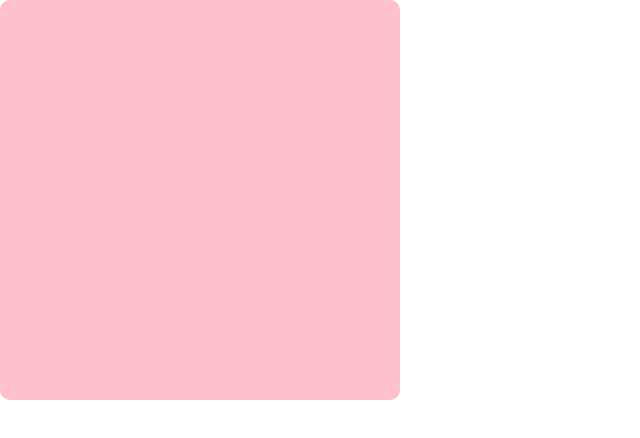
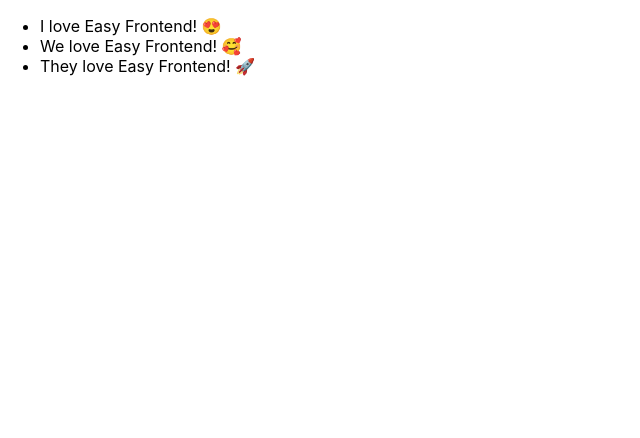
Before and after one commit to hotien2107/React-Hook, a React (Create React App) app: page / in a window 1280 px wide. Shown: the top 438 px of the page, without its empty margins (0-640 px from the left). Built offline with nearby package versions, Linux system fonts and the light colour scheme.

Commit message:
useState path 2 - Todo list

```diff
--- a/src/App.js
+++ b/src/App.js
@@ -1,10 +1,26 @@
+import { useState } from "react";
 import "./App.scss";
-import ColorBox from "./components/colorBox/ColorBox";
+import TodoList from "./components/todoList/TodoList";
 
 function App() {
+  const [todoList, setTodoList] = useState([
+    { id: 1, title: "I love Easy Frontend! 😍 " },
+    { id: 2, title: "We love Easy Frontend! 🥰 " },
+    { id: 3, title: "They love Easy Frontend! 🚀 " },
+  ]);
+
+  function deleteItemClick(item) {
+    const newTodoList = [...todoList];
+    if (todoList.findIndex((x) => x.id === item.id) >= 0) {
+
+      newTodoList.splice(item, 1);
+      setTodoList(newTodoList);
+    }
+  }
+
   return (
     <div className="App">
-      <ColorBox/>
+      <TodoList list={todoList} deleteItemClick={deleteItemClick} />
     </div>
   );
 }
--- a/src/App.scss
+++ b/src/App.scss
@@ -1,3 +1,2 @@
 .App {
-  text-align: center;
 }
--- /dev/null
+++ b/src/components/todoList/TodoList.jsx
@@ -0,0 +1,37 @@
+import React from 'react';
+import PropTypes from 'prop-types';
+
+TodoList.propTypes = {
+    list: PropTypes.array,
+    deleteItemClick: PropTypes.func,
+};
+
+TodoList.defaultProps = {
+    list: [],
+    deleteItemClick: null,
+}
+
+function TodoList(props) {
+    const {list, deleteItemClick} = props;
+
+    function handleDeleteItemClick(item) {
+        if(!deleteItemClick) return;
+        deleteItemClick(item)
+    }
+
+    return (
+        <ul>
+            {
+                list.map(item => {
+                    return (
+                        <li key={item.id} onClick={() => handleDeleteItemClick(item)}>{item.title}</li>
+                    )
+                })
+
+            }
+        </ul>
+
+    );
+}
+
+export default TodoList;
```
Also changed, not shown: src/components/todoList/TodoList.scss (added).
